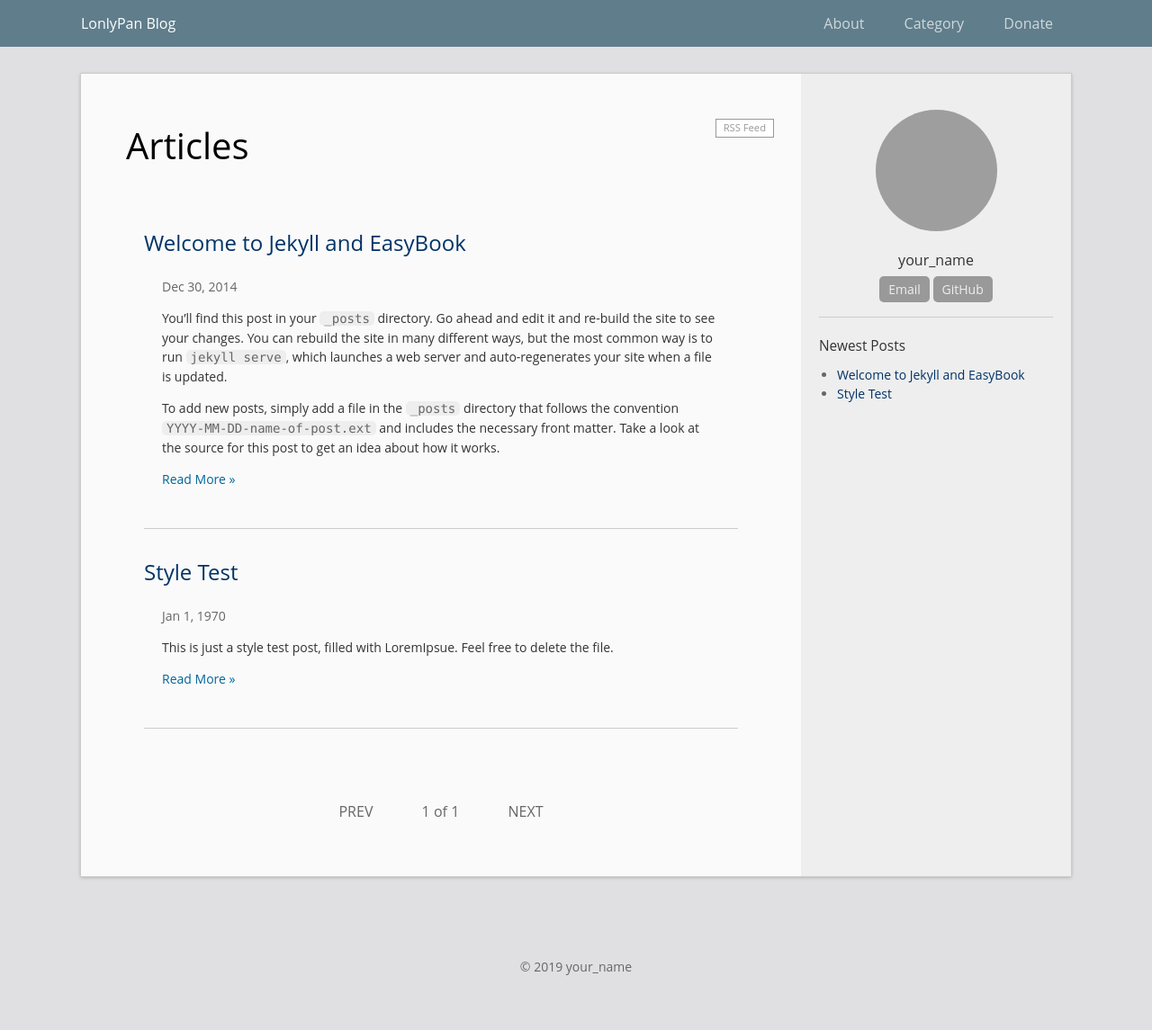
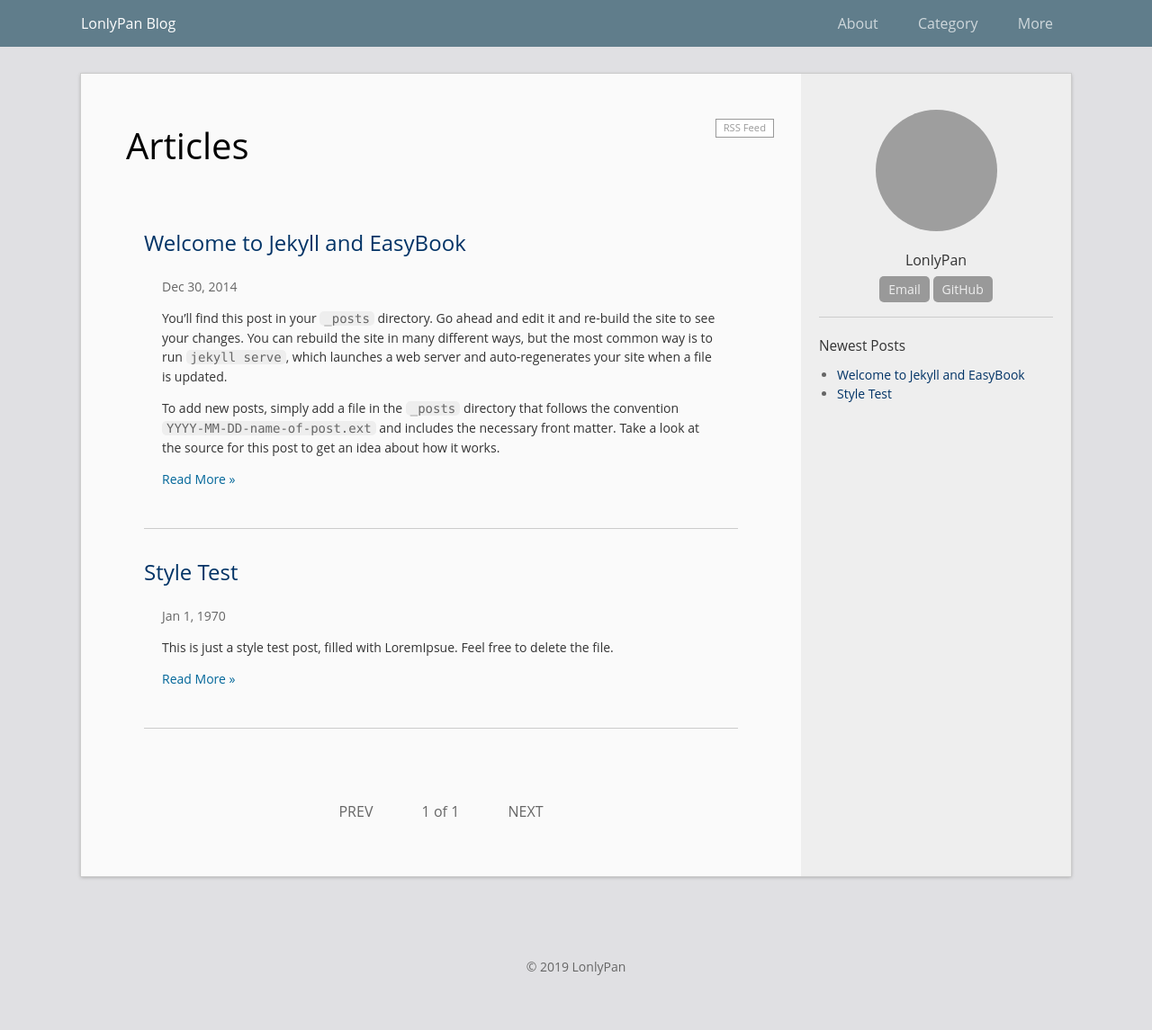
Before and after one commit to LonlyStack/LonlyPan.github.io, a Jekyll site: the page built from index.html, in a window 1280 px wide. Shown: the whole page at 90% size. Built offline with Jekyll 4.4.1, drawn with Linux system fonts in a browser that asks for light colours; the list of posts is cut into pages by our own code; grey boxes are pictures that could not be loaded.

Commit message:
Update _config.yml

```diff
--- a/_config.yml
+++ b/_config.yml
@@ -7,15 +7,15 @@ description: >
   One or more sentences introducing this blog.
 
 # Your information
-email: your_email@example.com
-author: your_name
+email: lonlypan@gmail.com
+author: LonlyPan
 avatar: "//www.gravatar.com/avatar/your_email_md5?d=mm&s=135"
 profile: One sentence introducing yourself.
 #twitter_username: twitter_username
 #github_username:  github_username
 profile_links:
-  Email: "mailto:your_email@example.com"
-  GitHub: "https://github.com/lanlypan/jekyll-theme-EasyBook"
+  Email: "lonlypan@gmail.com"
+  GitHub: "https://github.com/lonlypan"
   # You can add more profile links above, or edit _includes/sidebar.html
 
 # Comment Service (Disqus or 多说)
@@ -29,7 +29,7 @@ header:
   links:             # Links on the header. Link to in-site page with a slash as prefix
     About: /about/
     Category: /category/
-    Donate: https://laobubu.net/donate.html
+    More: https://wifimake.com
 
 permalink: /archivers/:title
 plugins:
```
